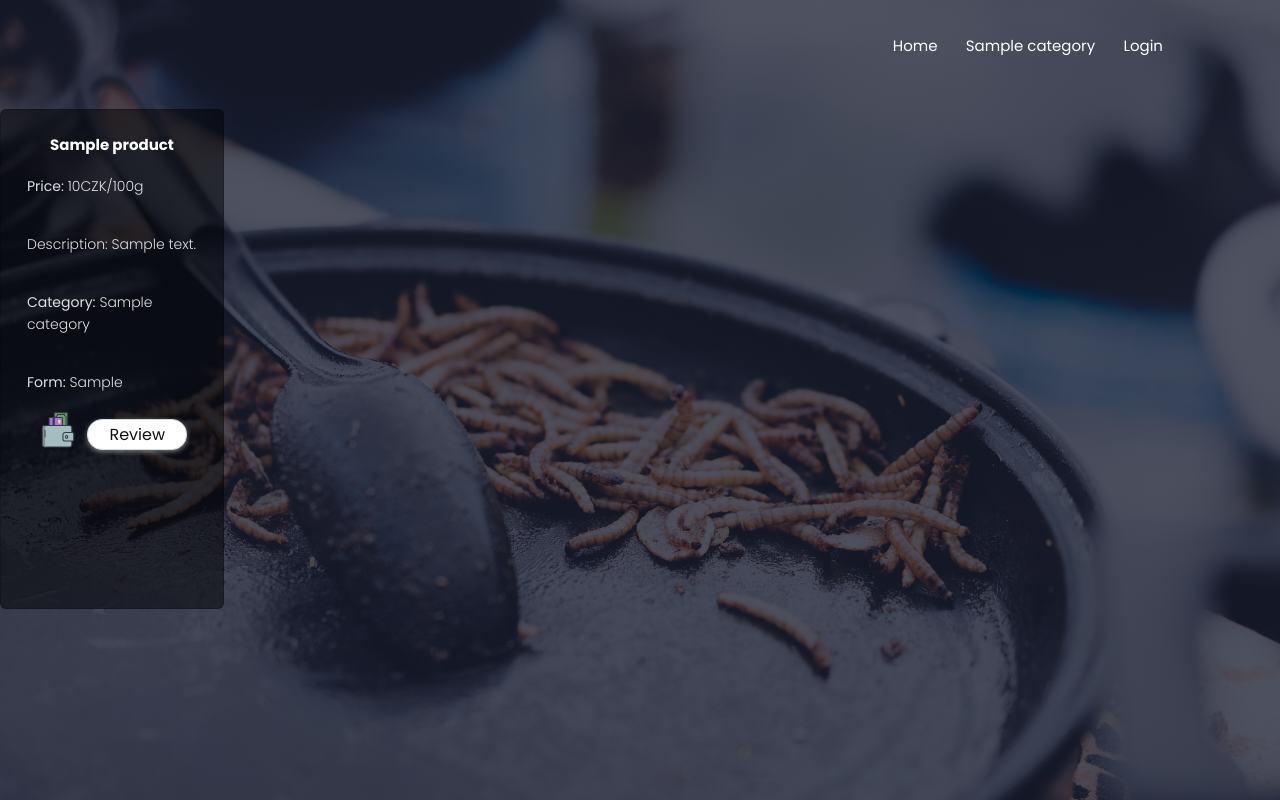
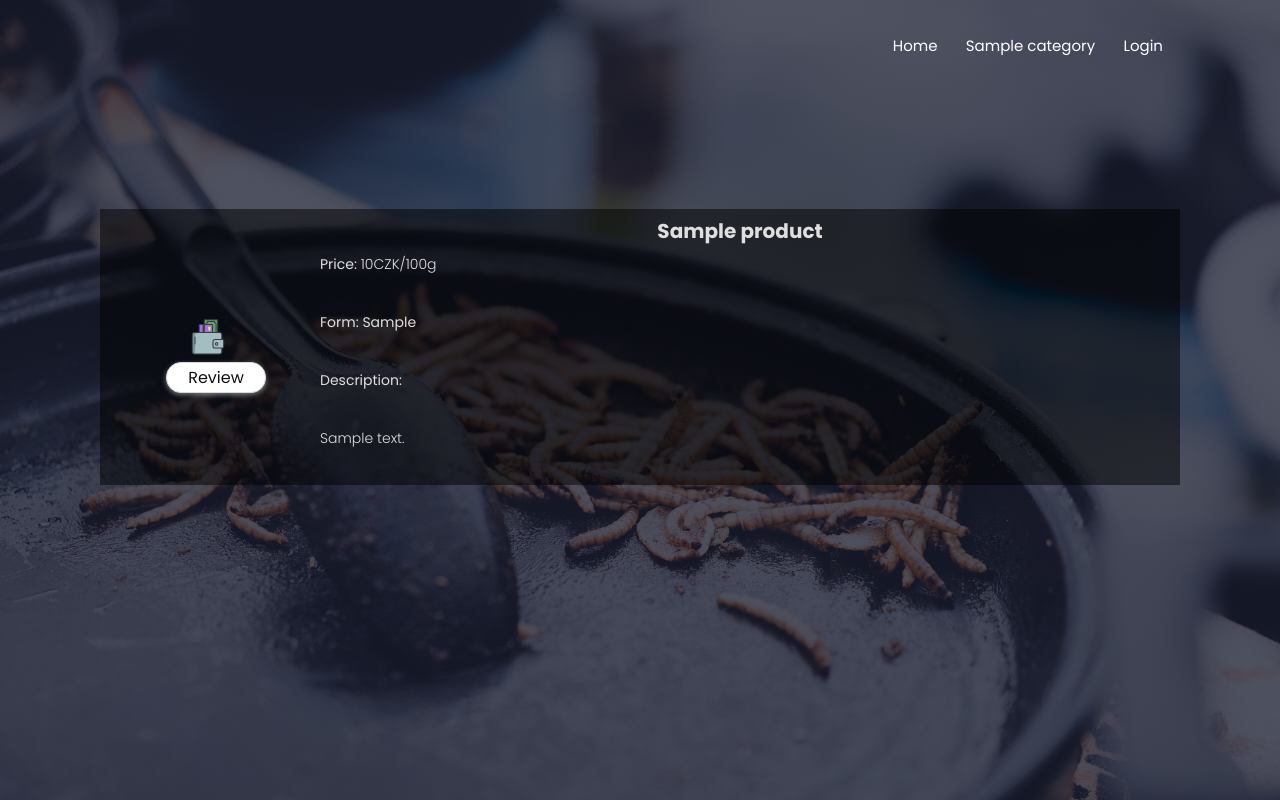
Before and after one commit to Ekrazzyt/ehop-brouci, a Django app: page /product/detail/1/ in a window 1280 px wide. Run offline with Django 4.2, Linux system fonts and the light colour scheme; tables that the repository leaves empty hold one stand-in row (values such as "Sample post"); some libraries are stand-ins or nearby versions.

Commit message:
product detail frontend

```diff
--- a/projekt_team/static/style.css
+++ b/projekt_team/static/style.css
@@ -485,3 +485,34 @@
 form input{
     color: black;
 }
+
+.detail-grid-container{
+    display: grid;
+    grid-template-columns: 200px auto;
+    margin: 50px;
+    padding: 50px;
+    color: #dfdfdf;
+}
+
+.detail-grid-container div{
+    padding: 10px;
+    background-color: rgba( 0, 0, 0, 0.5);
+    text-align: center;
+}
+.detail-grid-container div image{
+    align-content: center;
+}
+
+.detail-grid-container p{
+    text-align: left;
+    color: #dfdfdf;
+}
+
+
+
+.grid-item-3{
+    text-align: left;
+    grid-column-start: 2;
+    grid-row-start: 1;
+    grid-row-end: 3;
+}
--- a/projekt_team/templates/product_detail.html
+++ b/projekt_team/templates/product_detail.html
@@ -18,10 +18,68 @@
         </article>
     </section>
 -->
+    <div class="detail-grid-container">
+        <div class="grid-item-1">
+            <img src=https://via.placeholder.com/150 alt="" style="width: 150px">
+        </div>
+
+        <div class="grid-item-2">
+            <ul style="list-style-type: none">
+                            <li>
+                                <a href="{% url 'add_to_cart' product.pk %}">
+                                        <button class="button">
+                              <svg class="button__svg" role="presentational" viewBox="0 0 600 600">
+                                <defs>
+                                  <clipPath id="myClip">
+                                    <rect x="0" y="0" width="100%" height="50%" />
+                                  </clipPath>
+                                </defs>
+                                <g clip-path="url(#myClip)">
+                                  <g id="money">
+                                    <path d="M441.9,116.54h-162c-4.66,0-8.49,4.34-8.62,9.83l.85,278.17,178.37,2V126.37C450.38,120.89,446.56,116.52,441.9,116.54Z" fill="#699e64" stroke="#323c44" stroke-miterlimit="10" stroke-width="14" />
+                                    <path d="M424.73,165.49c-10-2.53-17.38-12-17.68-24H316.44c-.09,11.58-7,21.53-16.62,23.94-3.24.92-5.54,4.29-5.62,8.21V376.54H430.1V173.71C430.15,169.83,427.93,166.43,424.73,165.49Z" fill="#699e64" stroke="#323c44" stroke-miterlimit="10" stroke-width="14" />
+                                  </g>
+                                  <g id="creditcard">
+                                    <path d="M372.12,181.59H210.9c-4.64,0-8.45,4.34-8.58,9.83l.85,278.17,177.49,2V191.42C380.55,185.94,376.75,181.57,372.12,181.59Z" fill="#a76fe2" stroke="#323c44" stroke-miterlimit="10" stroke-width="14" />
+                                    <path d="M347.55,261.85H332.22c-3.73,0-6.76-3.58-6.76-8v-35.2c0-4.42,3-8,6.76-8h15.33c3.73,0,6.76,3.58,6.76,8v35.2C354.31,258.27,351.28,261.85,347.55,261.85Z" fill="#ffdc67" />
+                                    <path d="M249.73,183.76h28.85v274.8H249.73Z" fill="#323c44" />
+                                  </g>
+                                </g>
+                                <g id="wallet">
+                                  <path d="M478,288.23h-337A28.93,28.93,0,0,0,112,317.14V546.2a29,29,0,0,0,28.94,28.95H478a29,29,0,0,0,28.95-28.94h0v-229A29,29,0,0,0,478,288.23Z" fill="#a4bdc1" stroke="#323c44" stroke-miterlimit="10" stroke-width="14" />
+                                  <path d="M512.83,382.71H416.71a28.93,28.93,0,0,0-28.95,28.94h0V467.8a29,29,0,0,0,28.95,28.95h96.12a19.31,19.31,0,0,0,19.3-19.3V402a19.3,19.3,0,0,0-19.3-19.3Z" fill="#a4bdc1" stroke="#323c44" stroke-miterlimit="10" stroke-width="14" />
+                                  <path d="M451.46,435.79v7.88a14.48,14.48,0,1,1-29,0v-7.9a14.48,14.48,0,0,1,29,0Z" fill="#a4bdc1" stroke="#323c44" stroke-miterlimit="10" stroke-width="14" />
+                                  <path d="M147.87,541.93V320.84c-.05-13.2,8.25-21.51,21.62-24.27a42.71,42.71,0,0,1,7.14-1.32l-29.36-.63a67.77,67.77,0,0,0-9.13.45c-13.37,2.75-20.32,12.57-20.27,25.77l.38,221.24c-1.57,15.44,8.15,27.08,25.34,26.1l33-.19c-15.9,0-28.78-10.58-28.76-25.93Z" fill="#7b8f91" />
+                                  <path d="M148.16,343.22a6,6,0,0,0-6,6v92a6,6,0,0,0,12,0v-92A6,6,0,0,0,148.16,343.22Z" fill="#323c44" />
+                                </g>
+
+                              </svg>
+                            </button>
+                                </a>
+                            </li>
+                            <li>
+
+                                    <a href="{% url 'list_product_review' product.pk %}"><button class="review-button">Review</button></a>
+
+                            </li>
+
+            </ul>
+        </div>
+        <div class="grid-item-3">
+            <h5 class="card-title">
+                <strong>{{ product.title }}</strong>
+            </h5>
+            <p><strong>Price:</strong> {{ product.price|floatformat }}CZK/100g</p>
+            <p><strong>Form: {{ product.form }}</strong></p>
+            <p><strong>Description: </strong></p>
+            <p>{{ object.description }}</p>
+        </div>
 
 
+    </div>
 
 
+<!--
                 <div class="card" style="width: 14rem;">
                     <img src=https://via.placeholder.com/150 class="bd-placeholder-img card-img-top" alt="">
                     <div class="card-body">
@@ -76,5 +134,5 @@
                         </ul>
                     </div>
                 </div>
-
+-->
 {% endblock content %}
```
